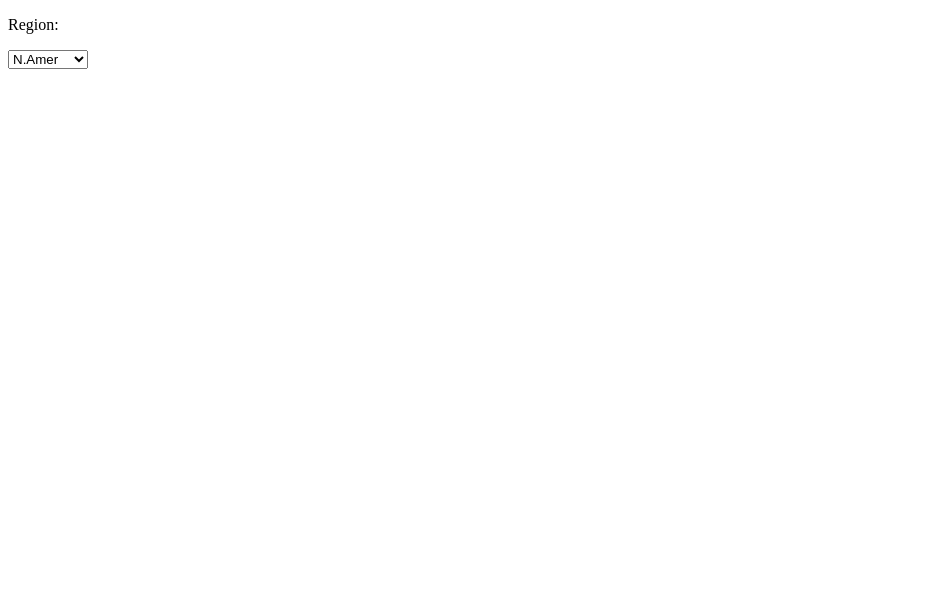
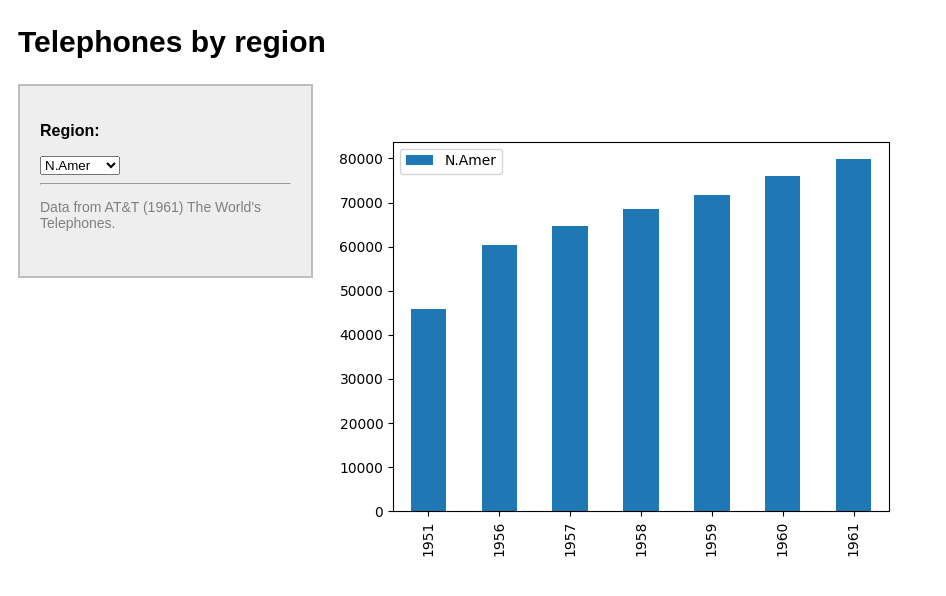
Before and after one commit to amolinae29/amolinae29.github.io, a plain HTML site: page reporte/index.html in a window 1280 px wide. Shown: the whole page, without its empty margins (0-946 px from the left). Drawn offline with Linux system fonts and the light colour scheme.

Commit message:
Update index.html

```diff
--- a/reporte/index.html
+++ b/reporte/index.html
@@ -3,15 +3,47 @@
   <head>
     <meta charset="utf-8">
     <title>Telephones</title>
+
+    <style>
+
+        body {
+          font-family: Arial, Helvetica, sans-serif;
+          padding-left: 10px;
+        }
+
+        header {
+            font-size: 20px;
+        }
+
+        nav {
+          float: left;
+          width: 20%;
+          height: 150px;
+          background: #eeeeee;
+          padding: 20px;
+        }
+
+        .seltext {
+            font-weight: bold;
+        }
+
+        .auxtext {
+            font-size: 14px;
+            color: #807F7F;
+        }
+
+    </style>
+
   </head>
   <body>
-        <!--- Menu de seleccion al lado izquierdo --->
-        <nav>
-            <p>Region:</p>
 
-            <!--- onchange llama la función cuando el elemento cambia --->
+    <header>
+      <h2>Telephones by region</h2>
+    </header>
+
+    <nav style="border:1px solid #BEBDBD; border-width:2px;">
+      <p class="seltext">Region:</p>
       <select id="region" name="region"  onchange="selectPlot()">
-
         <option value="N.Amer">N.Amer</option>
         <option value="Europe">Europe</option>
         <option value="Asia">Asia</option>
@@ -19,17 +51,33 @@
         <option value="Oceania">Oceania</option>
         <option value="Africa">Africa</option>
         <option value="Mid.Amer">Mid.Amer</option>
+      </select>
+      <br>
+      <hr>
+      <p class="auxtext"> Data from AT&T (1961) The World's Telephones. </p>
+    </nav>
 
-            </select>
-        </nav>
+    <div>
+      <div class="myImage" id="N.Amer"   style="display:block"> <img src="figs/N.Amer.png"   alt="N.Amer">   </div>
+      <div class="myImage" id="Europe"   style="display:none">  <img src="figs/Europe.png"   alt="Europe">   </div>
+      <div class="myImage" id="Asia"     style="display:none">  <img src="figs/Asia.png"     alt="Asia">     </div>
+      <div class="myImage" id="S.Amer"   style="display:none">  <img src="figs/S.Amer.png"   alt="S.Amer">   </div>
+      <div class="myImage" id="Oceania"  style="display:none">  <img src="figs/Oceania.png"  alt="Oceania">  </div>
+      <div class="myImage" id="Africa"   style="display:none">  <img src="figs/Africa.png"   alt="Africa">   </div>
+      <div class="myImage" id="Mid.Amer" style="display:none">  <img src="figs/Mid.Amer.png" alt="Mid.Amer"> </div>
+    </div>
+
     <script>
       function selectPlot() {
-
-                <!--- obtiene el elemento seleccionado en el menu --->
         var region = document.getElementById("region").value;
-
-                <!--- imprime un mensaje para depurar el código --->
-                window.alert("Region seleccionada: " + region);
+        var images = document.getElementsByClassName("myImage");
+        for (var i = 0; i < images.length; i++) {
+          if (images[i].id == region) {
+            images[i].style.display = "block"
+          }else{
+            images[i].style.display = "none"
+          }
+        }
       }
     </script>
   </body>
```
Lines whose indentation alone changed are shown as unchanged.
